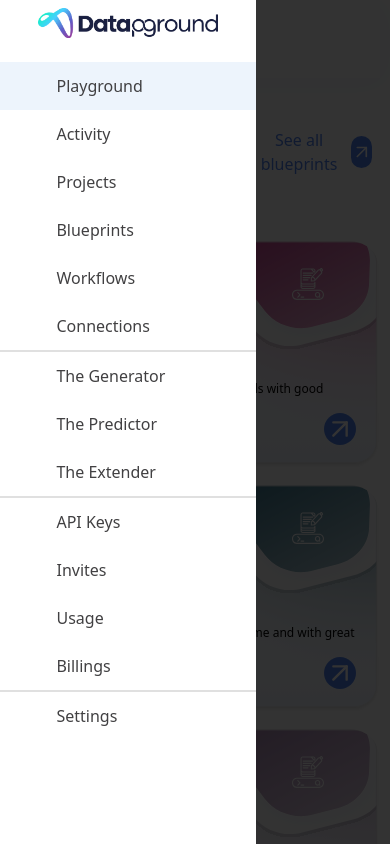
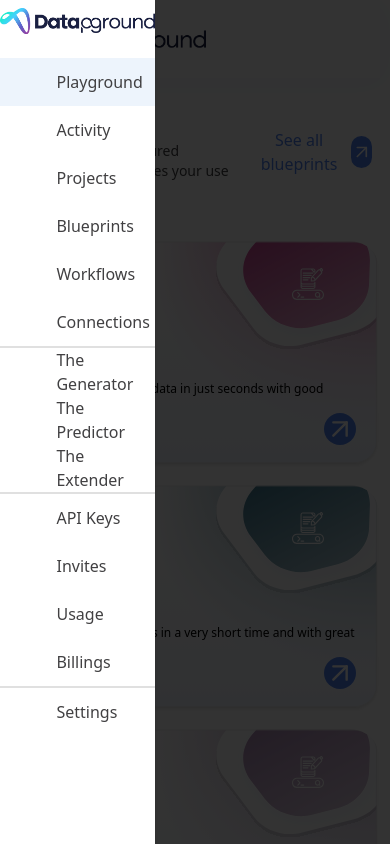
Before and after one commit to bryanlr96/cbit-clone, a React (Vite) app: page / in a window 390 px wide. Both pictures are taken after a click on the button 354 px from the left and 39 px from the top of the page. Shown: the top 844 px of the page. Built offline with nearby package versions, Linux system fonts and the light colour scheme; a web font is replaced by a local one.

Commit message:
animando barra de navegación

```diff
--- a/src/components/NavMovile.tsx
+++ b/src/components/NavMovile.tsx
@@ -1,7 +1,6 @@
 import { useLocation } from "react-router-dom";
 import type { category, link } from "../types"
-import { Fragment } from "react/jsx-runtime";
-import { useId, type Dispatch } from "react";
+import { useEffect, useState, type Dispatch } from "react";
 
 
 const categories: category[] = [{ title: 'generic', priority: 0 }, { title: 'models', priority: 10 }, { title: 'account', subitle: 'Accounts', priority: 20 }, { title: 'settings', priority: 30 }]
@@ -28,26 +27,53 @@
     setMobileOpen: Dispatch<React.SetStateAction<boolean>>
 }
 
-export default function NavMovile({mobileOpen, setMobileOpen} : NavMovileProps) {
-
+export default function NavMovile({ mobileOpen, setMobileOpen }: NavMovileProps) {
+    const [showOverlay, setShowOverlay] = useState(false);
+    const [isClosing, setIsClosing] = useState(false);
     const location = useLocation();
     const isActive = (path: string) => location.pathname === path;
 
+    const handleClose = () => {
+        setIsClosing(true);
+        setTimeout(() => {
+            setIsClosing(false);
+            setMobileOpen(false);
+        }, 300);
+    };
+
+    useEffect(() => {
+        if (mobileOpen) {
+            setShowOverlay(true);
+            setIsClosing(false);
+        } else {
+            setIsClosing(true);
+            const timeout = setTimeout(() => {
+                setShowOverlay(false);
+                setIsClosing(false);
+            }, 500); // duración de la animación
+
+            return () => clearTimeout(timeout);
+        }
+    }, [mobileOpen]);
+
     return (
-        <div className={mobileOpen ? "absolute top-0 left-0 flex lg:hidden w-screen h-screen z-50 overflow-y-auto" : "hidden"}>
-            <nav className="w-64 h-screen bg-white flex flex-col">
+        <div
+            className={`fixed top-0 left-0 w-screen h-screen z-50 flex lg:hidden transition-transform duration-500
+        ${mobileOpen && !isClosing ? 'translate-x-0' : '-translate-x-full'}
+      `}
+        >
+            <nav className="w-64 h-screen bg-white flex flex-col shadow-md">
                 <a href="#" className="mx-auto">
                     <img src="./Logo.png" alt="logo" className="pt-2 pb-6 w-[180px]" />
                 </a>
 
-                {
-                    categories.map(category => {
+                {categories.map(category => {
                     const linksCategory = links.filter(link => link.category.title === category.title)
                     linksCategory.sort((a, b) => a.priority - b.priority)
                     return (
-                            <ul className="w-full text-[16px] text-[#414042] border-b-2 border-black/12 last:border-b-0 flex flex-col" key={useId()}>
+                        <ul className="w-full text-[16px] text-[#414042] border-b-2 border-black/12 last:border-b-0 flex flex-col" key={category.title}>
                             {linksCategory.map(link => (
-                                    <li key={useId()} className={isActive(link.slug) ? "bg-[rgba(25,118,210,0.08)] h-[48px] flex items-center" : "h-[48px] flex items-center"}>
+                                <li key={link.slug} className={isActive(link.slug) ? "bg-[rgba(25,118,210,0.08)] h-[48px] flex items-center" : "h-[48px] flex items-center"}>
                                     <a href={link.slug} className="pl-8 gap-3 flex items-center">
                                         <i className={link.icon} />
                                         {link.title}
@@ -56,12 +82,14 @@
                             ))}
                         </ul>
                     )
-                    })
+                })}
+            </nav>
+            {showOverlay && (
+                <div
+                    className={`transition-all duration-300 ${mobileOpen && !isClosing ? 'w-full opacity-80' : 'w-0 opacity-0'} bg-black overflow-hidden`}
+                    onClick={() => setMobileOpen(false)}
+                />
+            )}
+        </div>
+    );
 }
-            </nav>
-            <div className="flex-1 h-screen bg-black opacity-80" onClick={()=>{ setMobileOpen(false)}}>
-
-            </div>
-        </div>
-    )
-}
```
Lines whose indentation alone changed are shown as unchanged.
